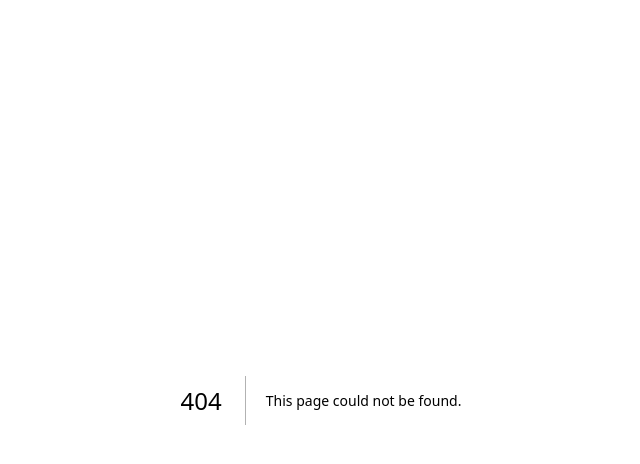
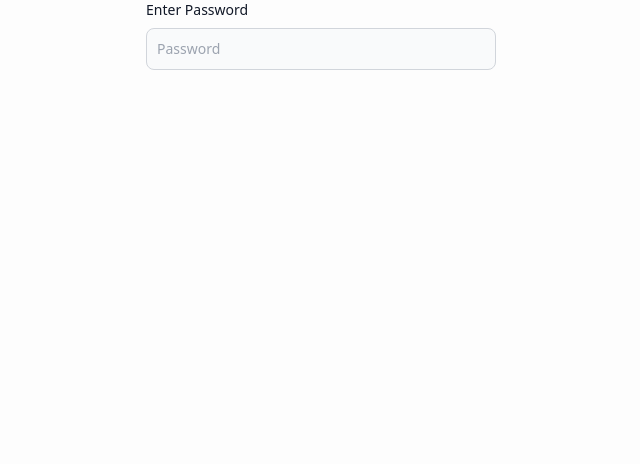
Before and after one commit to musmanfarooq/mofapk, a Next.js app: page /login in a window 1280 px wide. Before the commit this address had no page. Shown: the top 464 px of the page, without its empty margins (319-959 px from the left). Built offline with nearby package versions, Linux system fonts and the light colour scheme.

Commit message:
added redux and passowrd for uplaoding

```diff
--- a/package.json
+++ b/package.json
@@ -9,6 +9,7 @@
     "lint": "next lint"
   },
   "dependencies": {
+    "@reduxjs/toolkit": "^1.9.5",
     "autoprefixer": "10.4.14",
     "eslint": "8.38.0",
     "eslint-config-next": "13.3.0",
@@ -17,6 +18,7 @@
     "postcss": "8.4.22",
     "react": "18.2.0",
     "react-dom": "18.2.0",
+    "react-redux": "^8.0.5",
     "tailwindcss": "3.3.1"
   }
 }
--- /dev/null
+++ b/src/components/LoginCard.js
@@ -0,0 +1,57 @@
+"use client";
+import { useRouter } from "next/router";
+import React from "react";
+import { useState } from "react";
+import { useEffect } from "react";
+import Button from "./Button";
+import { useDispatch } from "react-redux";
+import { adduser } from "@/store/storeSlice/userSlice";
+const LoginCard = () => {
+  const [password, setPassword] = useState("");
+  const [wrongPass, setWrongPass] = useState(false);
+  const { push } = useRouter();
+  const dispatch = useDispatch();
+
+  function passwordhandle(e) {
+    e.preventDefault();
+    if (password === "usman@123") {
+      push("/upload");
+      dispatch(
+        adduser({
+          pass: password,
+        })
+      );
+    } else {
+      setWrongPass(true);
+      setTimeout(() => {
+        setWrongPass(false);
+      }, 3000);
+    }
+  }
+
+  return (
+    <div className="mr-auto ml-auto">
+      <div className="max-w-[350px] mr-auto ml-auto">
+        <form onSubmit={passwordhandle}>
+          <label
+            for="first_name"
+            class="block mb-2 text-sm font-medium text-gray-900"
+          >
+            Enter Password
+          </label>
+          <input
+            type="password"
+            id="first_name"
+            class="bg-gray-50 border border-gray-300 text-gray-900 text-sm rounded-lg focus:ring-blue-500 focus:border-blue-500 block w-full p-2.5 "
+            placeholder="Password"
+            onChange={(e) => setPassword(e.target.value)}
+            required
+          />
+        </form>
+      </div>
+      {wrongPass && <h3>Password is incorrect</h3>}
+    </div>
+  );
+};
+
+export default LoginCard;
--- a/src/pages/_app.js
+++ b/src/pages/_app.js
@@ -1,5 +1,11 @@
-import '@/styles/globals.css'
+import "@/styles/globals.css";
+import { Provider } from "react-redux";
+import { store } from "../store/index.js";
 
 export default function App({ Component, pageProps }) {
-  return <Component {...pageProps} />
+  return (
+    <Provider store={store}>
+      <Component {...pageProps} />
+    </Provider>
+  );
 }
--- a/src/pages/index.js
+++ b/src/pages/index.js
@@ -9,7 +9,7 @@ export default function Home() {
   return (
     <main className="p-6 flex flex-col gap-5">
       <div className="p-5 rounded-md w-[150px] bg-slate-300 hover:bg-slate-200 cursor-pointer">
-        <Link href="/upload">Upload Files</Link>
+        <Link href="/login">Upload Files</Link>
       </div>
       <div className="p-5 rounded-md w-[150px] bg-slate-300 hover:bg-slate-200 cursor-pointer">
         <Link href="/viewfiles">View Images</Link>
--- /dev/null
+++ b/src/pages/login/index.js
@@ -0,0 +1,12 @@
+import LoginCard from '@/components/LoginCard'
+import React from 'react'
+
+const index = () => {
+  return (
+    <div>
+        <LoginCard/>
+    </div>
+  )
+}
+
+export default index
--- a/src/pages/upload/index.js
+++ b/src/pages/upload/index.js
@@ -1,11 +1,17 @@
-// import Button from "@/components/button";
+"use client";
+
 import React from "react";
-import { useState } from "react";
+import { useState, useEffect } from "react";
 import { db, storage } from "../../../firebase";
 import firebase from "firebase/compat/app";
+import { useSelector } from "react-redux";
+import { selectUser } from "@/store/storeSlice/userSlice";
+import { useRouter } from "next/router";
 
 const Index = () => {
   const [image, setImage] = useState();
+  const user = useSelector(selectUser);
+  const { push } = useRouter();
 
   const uploadPic = (e) => {
     e.preventDefault();
@@ -20,6 +26,12 @@ const Index = () => {
       setImage("");
     }
   };
+
+  useEffect(() => {
+    if (user == null){
+      push("/")
+    }
+  }, [user, push]);
 
   return (
     <div className="pt-4">
--- /dev/null
+++ b/src/store/index.js
@@ -0,0 +1,8 @@
+import { configureStore } from "@reduxjs/toolkit";
+import userSlice from "./storeSlice/userSlice";
+
+export const store = configureStore({
+  reducer: {
+    user: userSlice,
+  },
+});
--- /dev/null
+++ b/src/store/storeSlice/userSlice.js
@@ -0,0 +1,22 @@
+const { createSlice } = require("@reduxjs/toolkit");
+
+export const userSlice = createSlice({
+  name: "user",
+  initialState: {
+    user: null,
+  },
+  reducers: {
+    adduser(state, action) {
+      state.user = action.payload;
+    },
+    removeuser: (state) => {
+        state.user = null;
+      },
+  },
+});
+
+export const { adduser, removeuser } = userSlice.actions;
+
+export const selectUser = (state) => state.user.user;
+
+export default userSlice.reducer;
```
Also changed, not shown: 1 other file (tests, documents, lock files or other folders).
